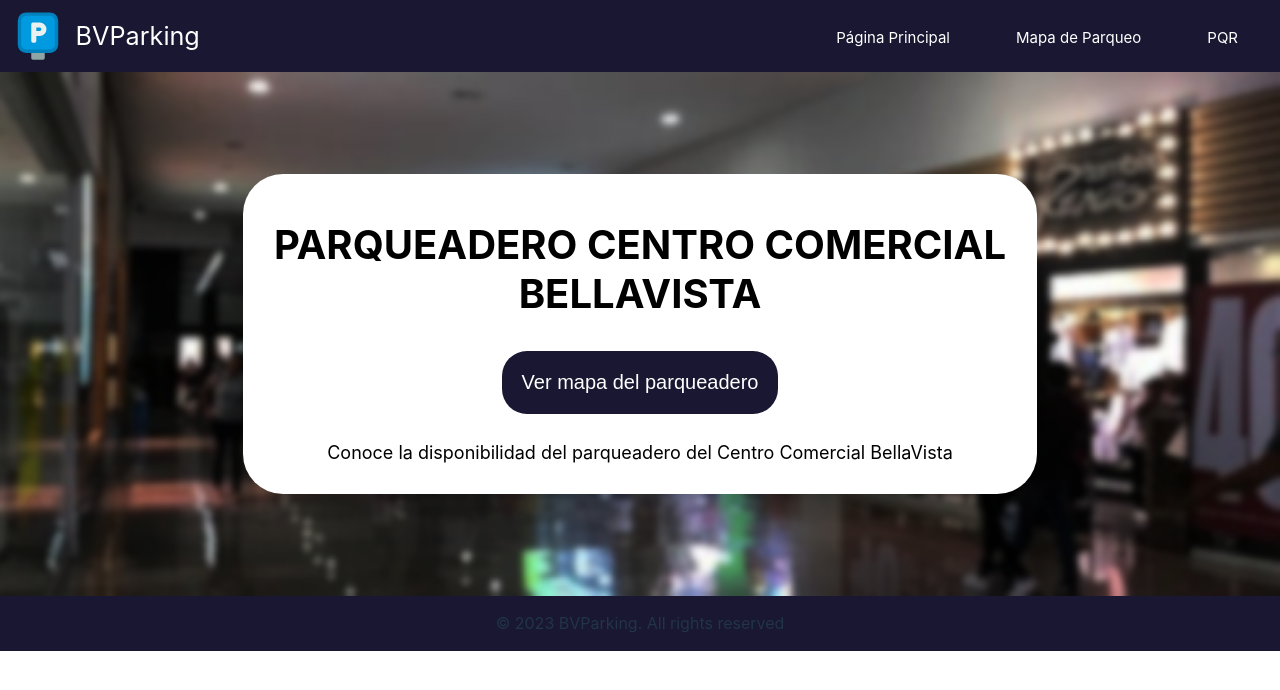
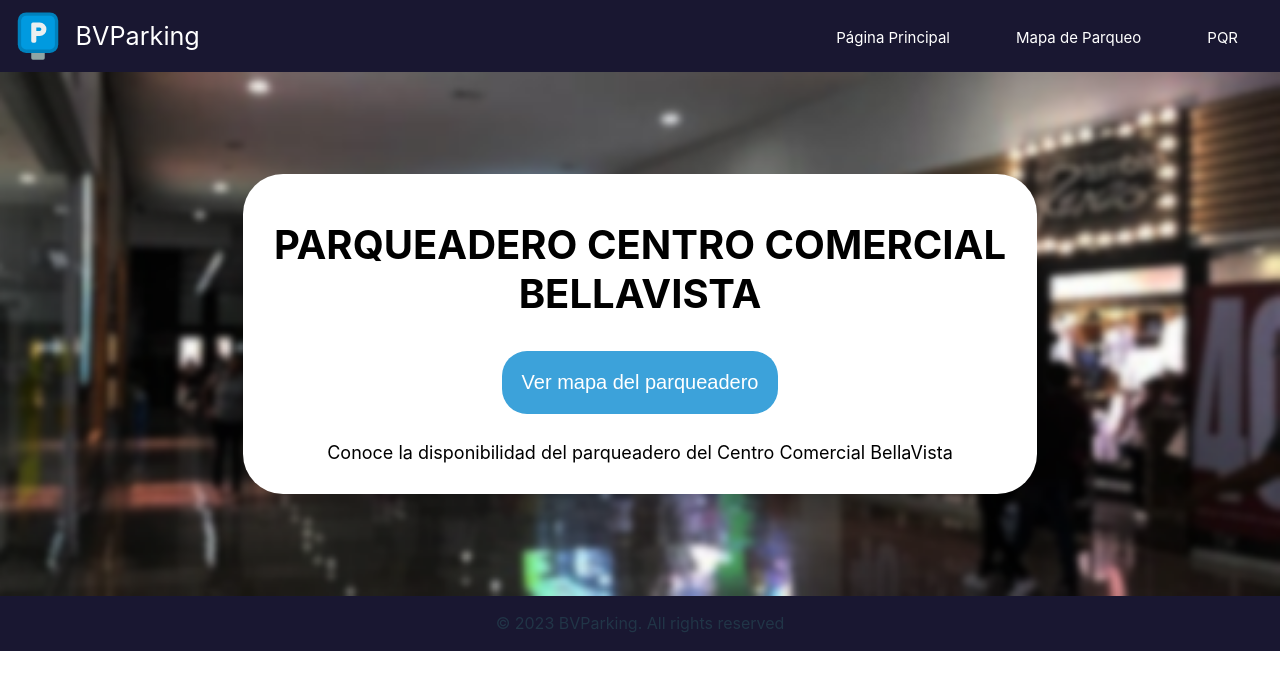
Before and after one commit to Myself2903/BVParking, a React (Vite) app in the folder frontend/: page / in a window 1280 px wide. In both pictures the pointer is over the button "Ver mapa del parqueadero". Shown: the top 690 px of the page. Built offline with nearby package versions, Linux system fonts and the light colour scheme; the HTML template or start-up script is replaced by a standard one.

Commit message:
cambio estilo boton principal

```diff
--- a/frontend/src/styles/MainPage.css
+++ b/frontend/src/styles/MainPage.css
@@ -75,6 +75,7 @@
 }
 
 .parkingButton{
+    transition: background-color 0.2s ease-in-out;
     background-color: rgba(25,23,49,255);
     padding: 1em;
     margin-bottom: 0.5em;
@@ -86,6 +87,7 @@
 
 .parkingButton:hover{
     cursor: pointer;
+    background-color: rgba(60,162,218,255);
 }
 
 .infoDialog p{
```
